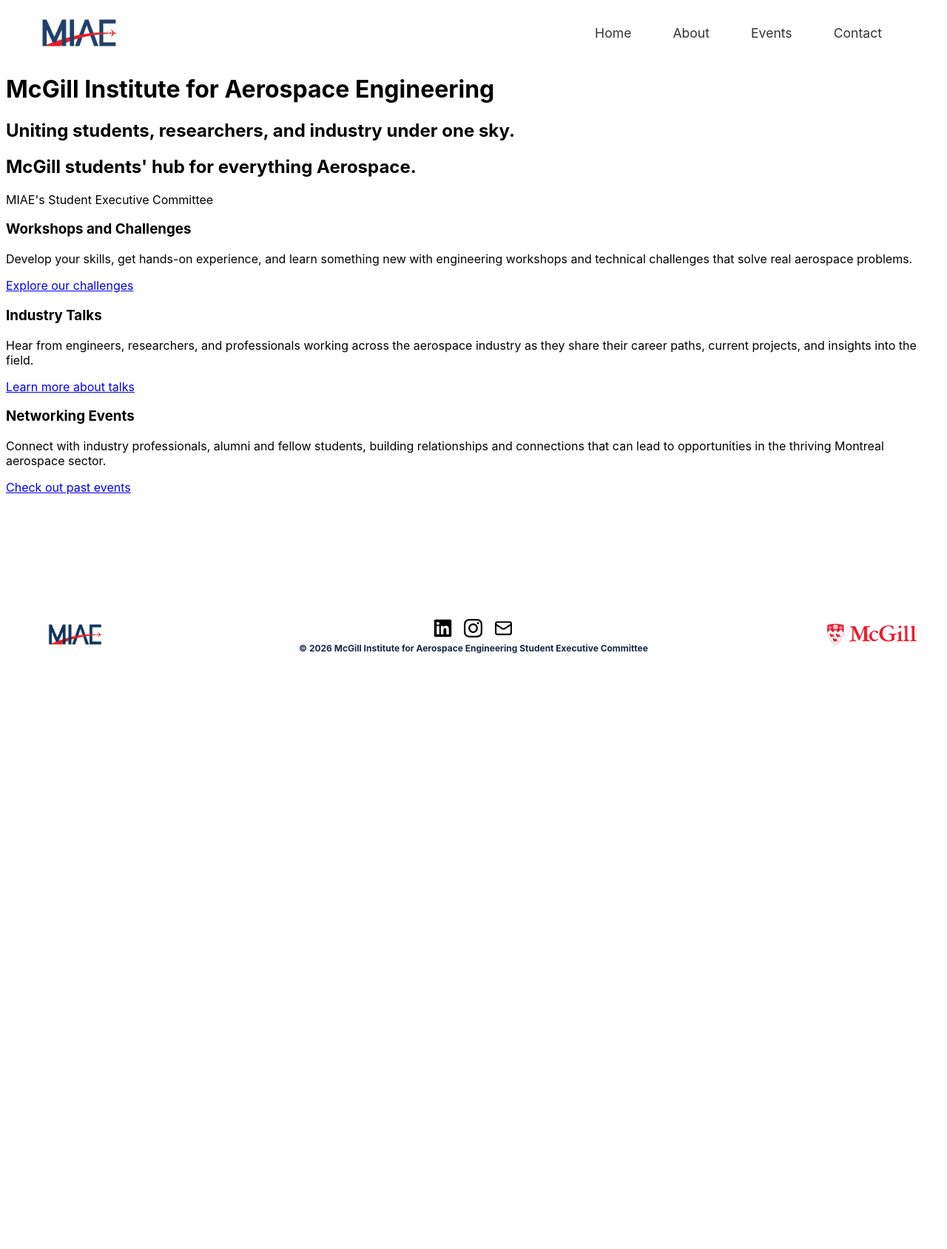
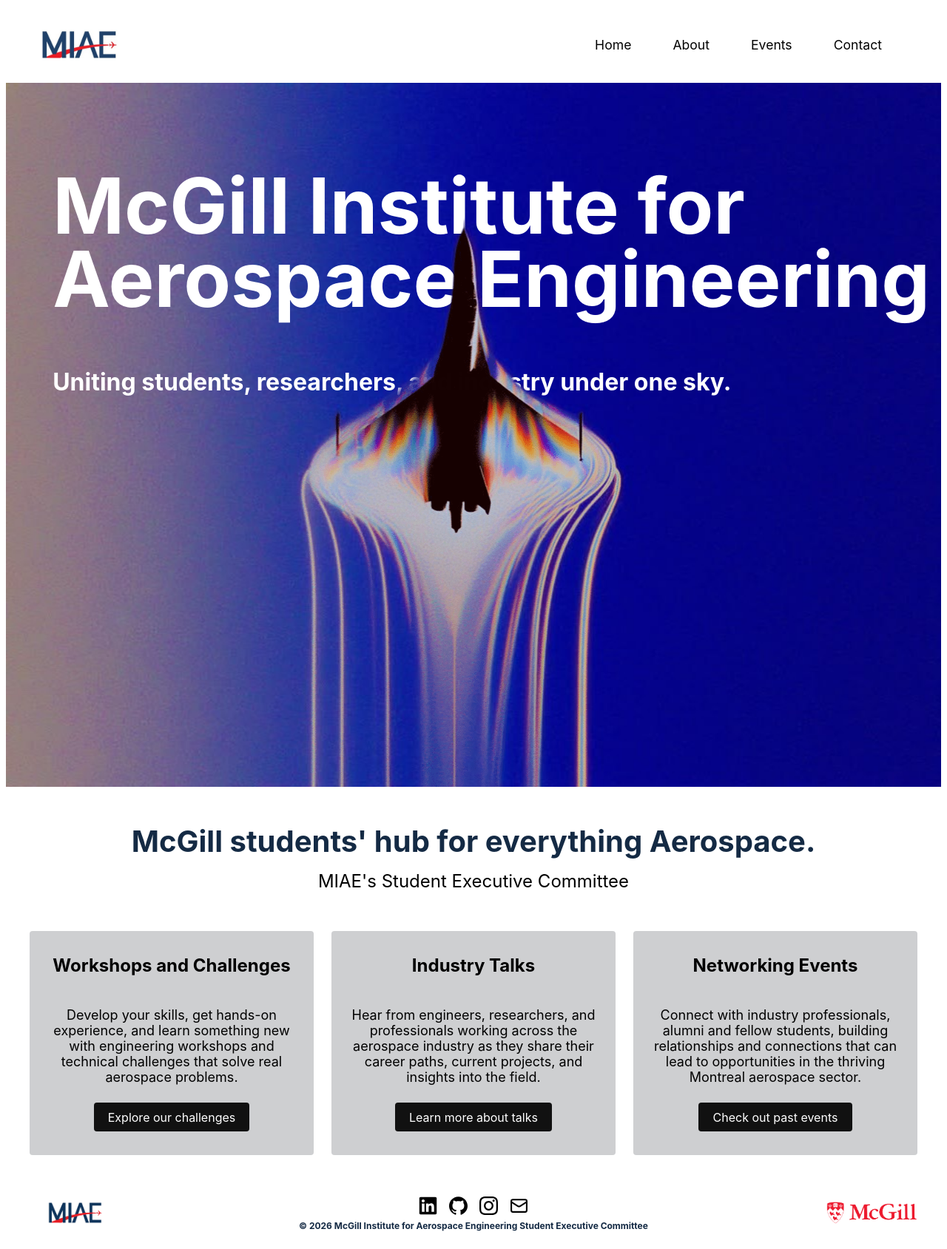
Before and after one commit to miae-sec/miae-sec.github.io, a Jekyll site: the page built from index.html, in a window 1280 px wide. Shown: the whole page at 74% size. Built offline with Jekyll 4.4.1, drawn with Linux system fonts in a browser that asks for light colours; before the commit the page ends 908 px from its top, so only the background shows below that.

Commit message:
first home page style draft, update footer with github

```diff
--- a/_includes/footer.html
+++ b/_includes/footer.html
@@ -8,6 +8,9 @@
       <div class="social-icons">
         <a href="https://www.linkedin.com/company/mcgill-miae" target="_blank" rel="noopener" aria-label="LinkedIn">
           <img src="/assets/linkedin.svg" alt="">
+        </a>
+        <a href="https://github.com/miae-sec/miae-sec.github.io" target="_blank" rel="noopener" aria-label="GitHub">
+          <img src="/assets/github.svg" alt="">
         </a>
         <a href="https://www.instagram.com/studentmiaemcgill/" target="_blank" rel="noopener" aria-label="Instagram">
           <img src="/assets/instagram.svg" alt="">
--- a/index.html
+++ b/index.html
@@ -2,12 +2,21 @@
 layout: default
 title: Home
 ---
-<h1 class="title">McGill Institute for Aerospace Engineering</h1>
-<h2 class="subtitle">Uniting students, researchers, and industry under one sky.</h2>
-<h2 class="title-b">McGill students' hub for everything Aerospace.</h2>
-<p class="subtitle-b">MIAE's Student Executive Committee</p>
+<div class="hero-image">
+  <img src="/assets/hero-bg.jpg" class="hero-bg" alt="">
+  <div class="hero-text">
+    <h1 class="title">McGill Institute for Aerospace Engineering</h1>
+    <h2 class="subtitle">Uniting students, researchers, and industry under one sky.</h2>
+  </div>
+  <img src="/assets/hero-plane.png" class="hero-plane" alt="Jet illustration">
+</div>
 
-<div>
+<div class="subhero">
+  <h2 class="title-b">McGill students' hub for everything Aerospace.</h2>
+  <p class="subtitle-b">MIAE's Student Executive Committee</p>
+</div>
+
+<div class="home-cards">
   <div class="home-card">
     <h3>Workshops and Challenges</h3>
     <p>Develop your skills, get hands-on experience, and learn something new with engineering workshops and technical challenges that solve real aerospace problems.</p>
--- a/style.css
+++ b/style.css
@@ -4,8 +4,10 @@
   --miae-blue: #1F426B;
   --dark-blue: #142A44;
   --miae-red: #EE1A28;
+  --grey: #7C8894 ;
+  --light-grey: #cecfd1 ;
 
-  --font-base: "Inter", system-ui, sans-serif;
+  --font-base: "Inter", sans-serif;
 }
 
 /* GENERAL */
@@ -36,7 +38,7 @@
   justify-content: space-between;
   align-items: center;
   background-color: #ffffff;
-  padding: 1rem 3rem;
+  padding: 2rem 3rem;
 }
 
 .logo {
@@ -59,12 +61,12 @@
 
 nav a {
   text-decoration: none;
-  color: #333;
+  color: black;
   font-size: 1.1rem;
 }
 
 nav a:hover {
-  color: #000;
+  color: var(--miae-blue);
   text-decoration: underline;
 }
 
@@ -111,3 +113,101 @@
   color: var(--dark-blue);
   font-weight: bold;
 }
+
+/* HERO SECTION */
+
+.hero-image {
+  position: relative;
+  width: 100%;
+}
+
+.hero-bg {
+  display: block;
+  width: 100%;
+  height: auto;
+}
+
+.hero-text {
+  position: absolute;
+  top: 5%;
+  left: 5%;
+  text-align: left;
+  color: white;
+  z-index: 2;
+}
+
+.hero-text h1 {
+  font-size: 6.5em;
+  line-height: 95%;
+}
+
+.hero-text h2 {
+  font-size: 2rem;
+}
+
+.hero-plane {
+  position: absolute;
+  top: 0;
+  left: 0;
+  width: 100%;
+  height: 100%;
+  z-index: 3;
+}
+
+/* SUBHERO */
+
+.subhero {
+  text-align: center;
+  line-height: 130%;
+  margin-top: 4rem;
+}
+
+.subhero h2 {
+  font-size: 2.5rem;
+  color: var(--dark-blue);
+}
+
+.subhero p {
+  font-size: 1.5rem;
+}
+
+.home-cards {
+  display: flex;
+  gap: 1.5rem;
+  padding: 2rem;
+}
+
+.home-card {
+  flex: 1; /* makes all three cards equal width */
+  display: flex;
+  flex-direction: column;
+  align-items: center;
+  text-align: center;
+  padding: 2rem 1.5rem;
+  background-color: var(--light-grey);
+  border-radius: 4px;
+}
+
+.home-card h3 {
+  margin-top: 0;
+  font-size: x-large;
+}
+
+.home-card p {
+  flex-grow: 1; /* pushes the button to the bottom, even if text lengths differ */
+  margin-bottom: 1.5rem;
+  font-size: large;
+}
+
+.home-button {
+  display: inline-block;
+  padding: 0.6rem 1.2rem;
+  background-color: #111;
+  color: #fff;
+  text-decoration: none;
+  border-radius: 4px;
+}
+
+.home-button:hover {
+  background-color: #333;
+}
```
Also changed, not shown: assets/github.svg (added), assets/hero-bg.jpg (added), assets/hero-plane.png (added).
